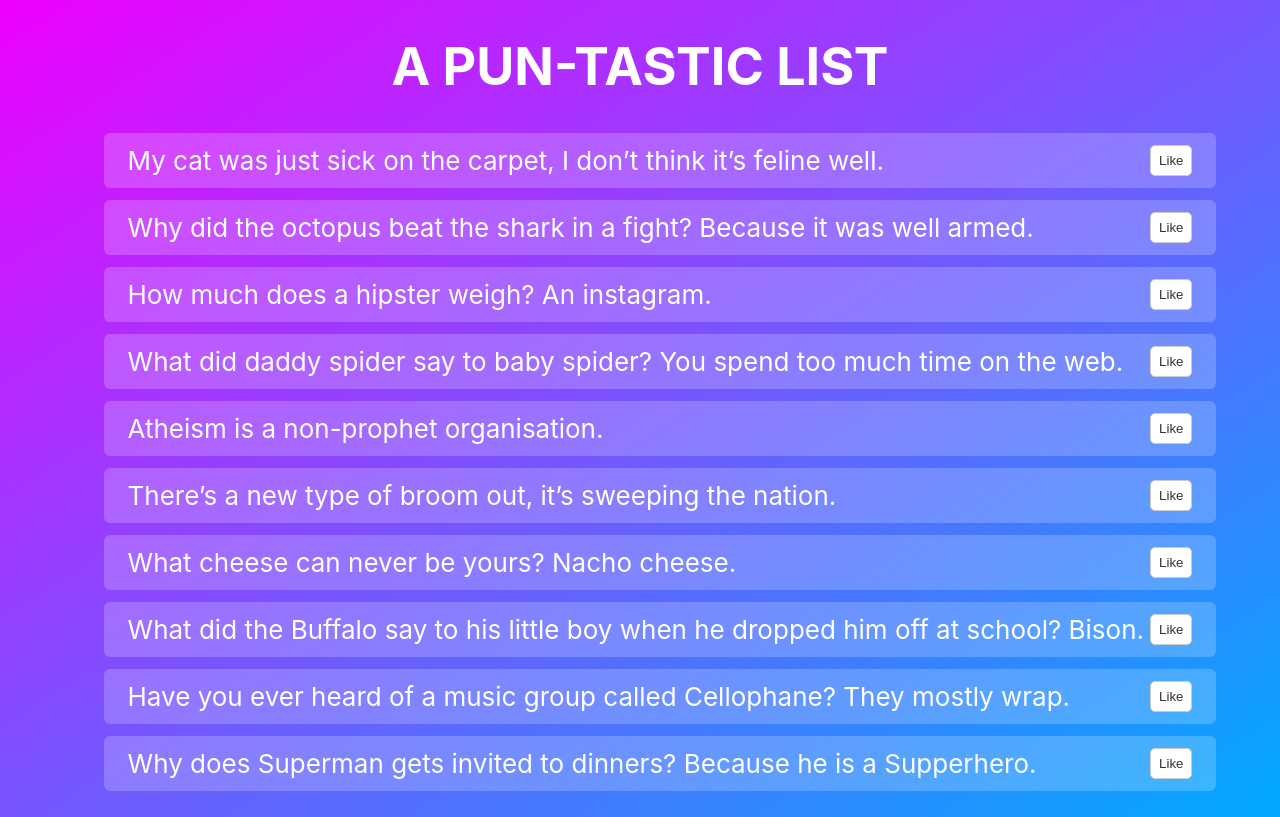
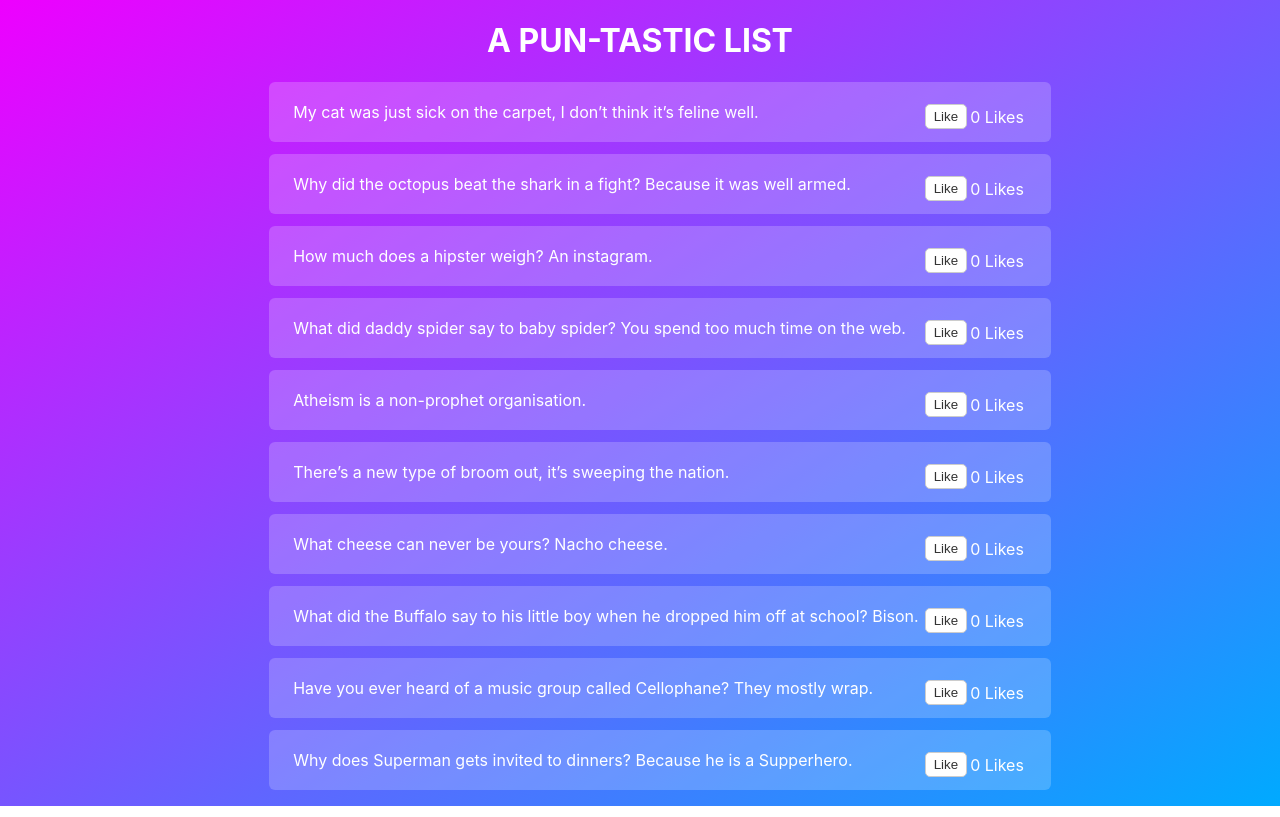
Before and after one commit to ladykate17/docket, a React (Create React App) app: page / in a window 1280 px wide. Built offline with nearby package versions, Linux system fonts and the light colour scheme.

Commit message:
start to add likes counter

```diff
--- a/src/App.css
+++ b/src/App.css
@@ -20,7 +20,7 @@
   flex-direction: column;
   align-items: center;
   justify-content: center;
-  font-size: calc(10px + 2vmin);
+  font-size: calc(16px);
   color: white;
 }
 
--- a/src/components/Like/like.component.tsx
+++ b/src/components/Like/like.component.tsx
@@ -24,11 +24,12 @@ const Like: React.FC<LikeProps> = ({}) => {
     }
 
     return (
-        <>
+        <div className="likesContainer">
             <LikeButton $liked={liked} onClick={() => handleLike()}>
                 {liked ? "Liked" : "Like"}
             </LikeButton>
-        </>
+            <div className='likes'>{liked ? "1 Like" : "0 Likes"}</div>
+        </div>
     );
 };
 
--- a/src/components/Like/like.styles.css
+++ b/src/components/Like/like.styles.css
@@ -0,0 +1,14 @@
+.likesContainer {
+    display: flex;
+    justify-content: center;
+    align-items: center;
+    margin-top: 10px;
+}
+
+.likes {
+    size: 6px;
+    padding: 3px;
+    display: flex;
+    justify-content: space-between;
+    align-items: center;
+}
--- a/src/components/List/list.styles.css
+++ b/src/components/List/list.styles.css
@@ -7,5 +7,6 @@ li {
 
     display: flex;
     justify-content: space-between;
+    align-items: center;
 
 }
```
